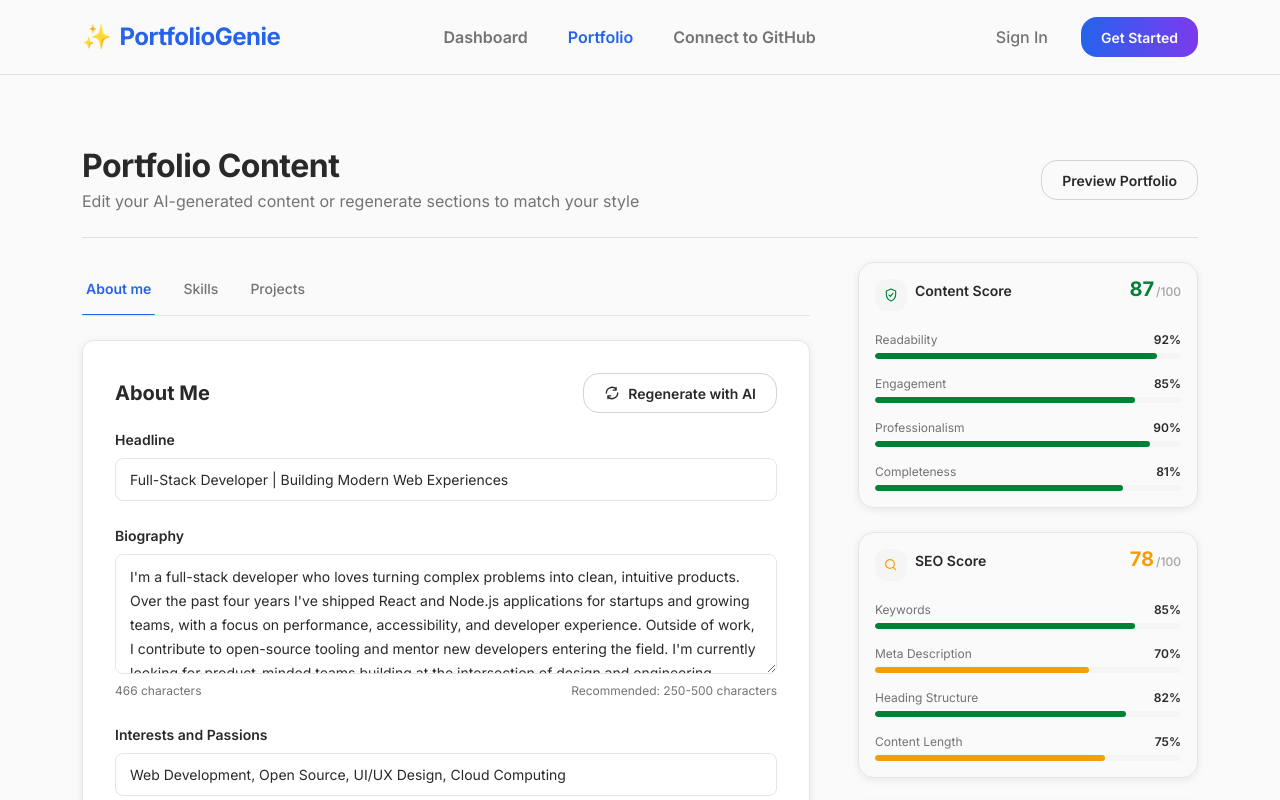
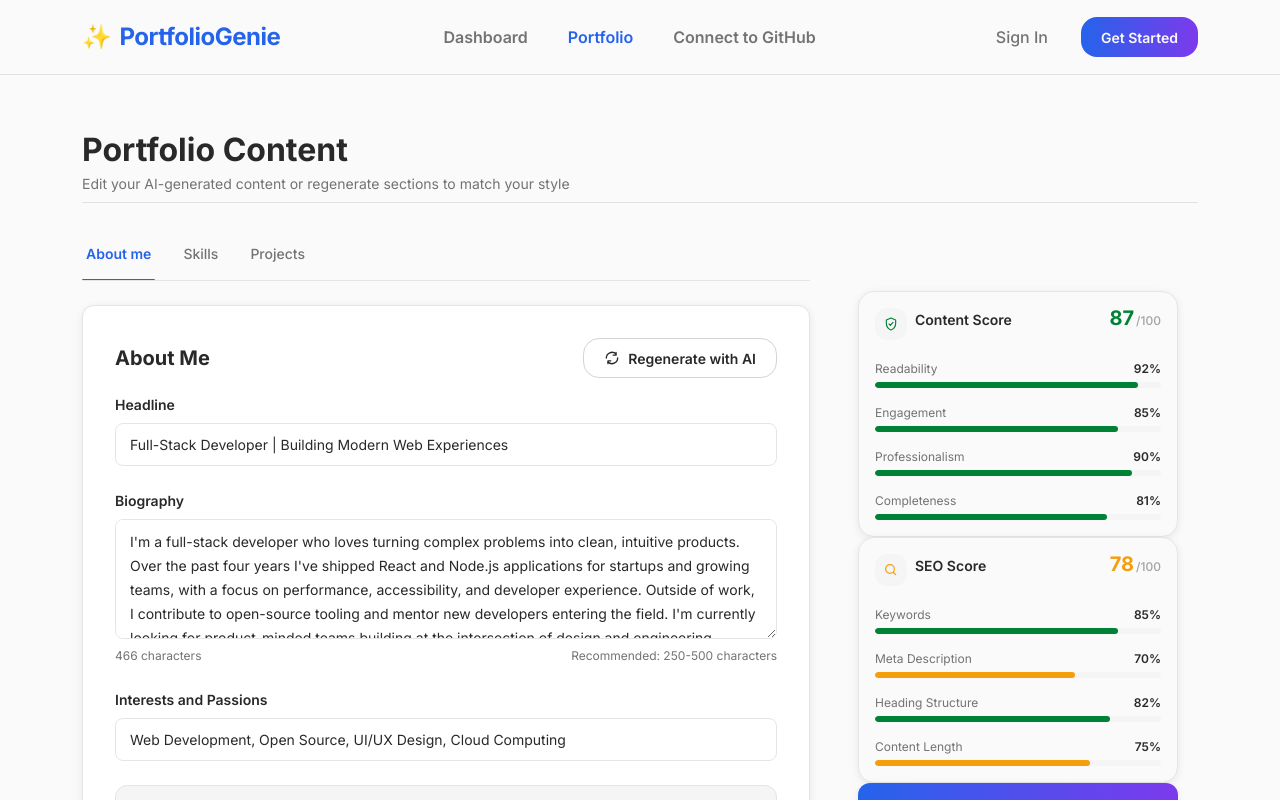
Before and after one commit to HafsaTarek/PortfolioGenie, a React (Vite) app in the folder client/: page /portfolio in a window 1280 px wide. Shown: the top 800 px of the page. Built offline with nearby package versions, Linux system fonts and the light colour scheme.

Commit message:
removed unecessary comments

```diff
--- a/client/src/components/portfolio/PageHeader.jsx
+++ b/client/src/components/portfolio/PageHeader.jsx
@@ -1,20 +1,20 @@
-import CTAButton from '../shared/button/CTAButton';
+// import CTAButton from '../shared/button/CTAButton';
 import styles from './PageHeader.module.css';
 
-export default function PageHeader({ title, subtitle, onPreview }) {
+export default function PageHeader({ title, subtitle }) {
   return (
-    <div className={`${styles.row} py-4 border-bottom mb-4`}>
+    <div className={`${styles.row} py-2 border-bottom mb-2`}>
       <div className={styles.text}>
-        <h1 className={`${styles.title} fw-bold m-0`}>{title}</h1>
-        <p className={`${styles.subtitle} m-0 mt-1`}>{subtitle}</p>
+        <h1 className={styles.title}>{title}</h1>
+        <p className={styles.subtitle}>{subtitle}</p>
       </div>
-      <CTAButton
+      {/* <CTAButton
         variant="outline"
         size="small"
         onClick={onPreview}
       >
         Preview Portfolio
-      </CTAButton>
+      </CTAButton> */}
     </div>
   );
 }
--- a/client/src/components/portfolio/PageHeader.module.css
+++ b/client/src/components/portfolio/PageHeader.module.css
@@ -2,32 +2,39 @@
   display: flex;
   align-items: center;
   justify-content: space-between;
-  gap: var(--spacing-md, 1rem);
-  flex-wrap: wrap;
+  gap: var(--spacing-md);
+  padding-bottom: var(--spacing-lg);
+  border-bottom: 1px solid var(--gray-2);
+  margin-bottom: var(--spacing-xl);
+  width: 100%;
 }
 
 .text {
   display: flex;
   flex-direction: column;
-  min-width: 0;
-  flex: 1;
+  gap: var(--spacing-xs);
 }
 
 .title {
-  font-size: var(--h3-size, 1.75rem);
-  color: var(--text-color, #1e293b);
-  letter-spacing: -0.5px;
+  font-family: var(--font-family-primary);
+  font-size: var(--h3-size);
+  font-weight: var(--fw-bold);
+  color: var(--text-color);
+  margin: 0;
 }
 
 .subtitle {
-  font-size: var(--body-size, 0.95rem);
-  color: var(--gray-5, #64748b);
+  font-family: var(--font-family-primary);
+  font-size: var(--small-size);
+  color: var(--gray-5);
+  margin: 0;
 }
 
 @media (max-width: 560px) {
   .row {
     flex-direction: column;
-    align-items: stretch;
-    gap: var(--spacing-sm, 0.75rem);
+    align-items: flex-start;
+    gap: var(--spacing-md);
   }
+
 }
--- a/client/src/components/portfolio/Sidebar.module.css
+++ b/client/src/components/portfolio/Sidebar.module.css
@@ -1,18 +1,28 @@
-.sidebar {
+.container {
   display: flex;
-  flex-direction: column;
-  gap: var(--spacing-lg);
+  gap: var(--spacing-xl);
+  align-items: flex-start;
+  width: 100%;
+}
+
+.mainContent {
+  flex: 1;
   min-width: 0;
 }
 
-@media (min-width: 640px) and (max-width: 1023px) {
-  .sidebar {
-    display: grid;
-    grid-template-columns: 1fr 1fr;
-    gap: var(--spacing-lg);
+.sidebar {
+  width: 320px;
+  flex-shrink: 0;
+  margin-top: 64px;
+}
+
+@media (max-width: 1023px) {
+  .container {
+    flex-direction: column;
   }
 
-  .sidebar > :last-child {
-    grid-column: 1 / -1;
+  .sidebar {
+    width: 100%;
+    margin-top: 0;
   }
 }
--- a/client/src/pages/GitHubWorkflowManager/GitHubWorkflowManager.jsx
+++ b/client/src/pages/GitHubWorkflowManager/GitHubWorkflowManager.jsx
@@ -35,23 +35,17 @@ export default function GitHubWorkflowManager() {
   };
 
   return (
-    // Bootstrap: Centered viewport container with slight background tint
-    <div className="min-vh-100 d-flex align-items-center justify-content-center bg-light p-3">
-      {/* Container wrapper matching your high-fidelity card layout */}
+    <div className="min-vh-100 mt-3 d-flex align-items-center justify-content-center bg-light p-3">
       <div className="container bg-white rounded-3 shadow-lg overflow-hidden" style={{ maxWidth: '1140px', minHeight: '640px' }}>
 
-        {/* Bootstrap Responsive Grid Row */}
         <div className="row g-0 h-100 min-vh-md-75">
 
-          {/* Left Hero: Stacked on mobile (col-12), 5-columns width on desktop (col-lg-5) */}
           <div className="col-12 col-lg-5 d-flex">
             <LeftHeroCard />
           </div>
 
-          {/* Right Workflow Panel: Stacked on mobile (col-12), 7-columns width on desktop (col-lg-7) */}
           <div className="col-12 col-lg-7 d-flex flex-column p-4 p-md-5 justify-content-center bg-white">
 
-            {/* STEP 1: INITIAL CONNECT SCREEN */}
             {currentStep === 'step1' && (
               <div className="w-100 text-center py-4">
                 <div className={`${styles.gitIconContainer} mx-auto mb-4`}>🐙</div>
@@ -74,7 +68,6 @@ export default function GitHubWorkflowManager() {
               </div>
             )}
 
-            {/* STEP 1 LOADING: THE ANIMATED SPLASH */}
             {currentStep === 'loading' && (
               <div className="w-100 text-center py-4">
                 <div className="spinner-border text-primary mb-4" role="status" style={{ width: '3rem', height: '3rem' }}>
@@ -99,10 +92,8 @@ export default function GitHubWorkflowManager() {
               </div>
             )}
 
-            {/* STEP 2: METRICS BOARD AND SCRAPED REPOSITORIES */}
             {currentStep === 'step2' && (
               <div className="w-100 animate-fade-in">
-                {/* Bootstrap Alert Callout Box */}
                 <div className="alert alert-success d-flex align-items-center gap-2 mb-4 border-0" style={{ backgroundColor: '#ecfdf5', color: 'var(--dark-success)' }}>
                   <span className="fw-bold">✓ GitHub Connected Successfully!</span>
                   <span>We've imported {MOCK_REPOSITORIES.length} repositories from your account.</span>
@@ -110,7 +101,6 @@ export default function GitHubWorkflowManager() {
 
                 <h3 className="h5 mb-3 text-dark fw-bold">Connected GitHub Account</h3>
 
-                {/* Profile Metrics Board Container */}
                 <div className="border border-light-subtle rounded-3 p-3 mb-4 shadow-sm bg-white">
                   <div className="d-flex align-items-center justify-content-between mb-3">
                     <div className="d-flex align-items-center gap-3">
@@ -123,7 +113,6 @@ export default function GitHubWorkflowManager() {
                     <span className="badge rounded-pill text-success border border-success-subtle bg-success-subtle px-2 py-1">● Connected</span>
                   </div>
 
-                  {/* Internal Metrics Grid */}
                   <div className="row g-2">
                     <div className="col-4">
                       <div className="bg-light p-2 rounded text-center">
@@ -152,7 +141,6 @@ export default function GitHubWorkflowManager() {
 
                 <h3 className="h6 mb-2 fw-bold text-dark">Imported Repositories ({MOCK_REPOSITORIES.length})</h3>
 
-                {/* Scrollable Repository Subgrid */}
                 <div className={`${styles.repoScroller} d-flex flex-column gap-2 mb-4`}>
                   {MOCK_REPOSITORIES.map(repo => (
                     <RepoCard
@@ -164,7 +152,6 @@ export default function GitHubWorkflowManager() {
                   ))}
                 </div>
 
-                {/* Navigation Button Footer Row */}
                 <div className="d-flex justify-content-between align-items-center pt-2 border-top border-light-subtle">
                   <CTAButton variant="outline" onClick={() => setCurrentStep('step1')}>Skip</CTAButton>
                   <CTAButton variant="primary" onClick={() => alert(`Generated content layout for repo IDs: ${selectedRepos.join(', ')}`)}>
```
